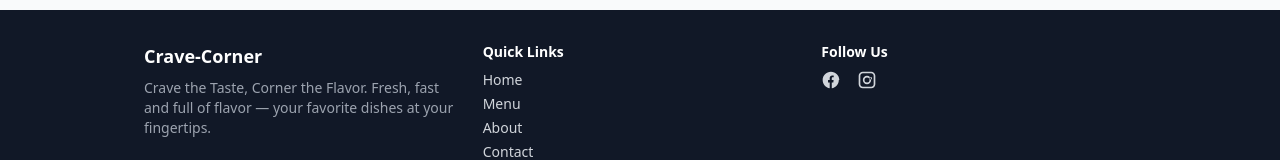
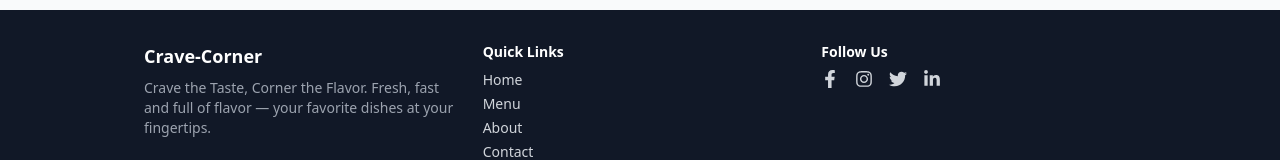
Before and after one commit to Dev-AqsaShah/crave-corner, a Next.js app in the folder crave-corner/: page / in a window 1280 px wide. Shown: the part 954-1114 px from the top of the page. Built offline with nearby package versions, Linux system fonts and the light colour scheme.

Commit message:
Update Footer.tsx

```diff
--- a/crave-corner/src/components/Footer.tsx
+++ b/crave-corner/src/components/Footer.tsx
@@ -1,5 +1,6 @@
 // src/components/Footer.tsx
 import Link from "next/link";
+import { FaFacebookF, FaInstagram, FaTwitter, FaLinkedinIn } from "react-icons/fa";
 
 export default function Footer() {
   return (
@@ -28,16 +29,18 @@ export default function Footer() {
         {/* Social Links */}
         <div>
           <h3 className="text-white font-semibold mb-2">Follow Us</h3>
-          <div className="flex gap-4">
-            <Link href="#" aria-label="Facebook" className="hover:text-white">
-              <svg xmlns="http://www.w3.org/2000/svg" className="h-5 w-5" fill="currentColor" viewBox="0 0 24 24">
-                <path d="M22 12.07C22 6.48 17.52 2 11.93 2S2 6.48 2 12.07C2 17.1 5.66 21.22 10.44 22v-7h-2v-3h2v-2.3c0-2 1.2-3.1 3-3.1.9 0 1.8.16 1.8.16v2h-1c-1 0-1.3.63-1.3 1.3V12h2.2l-.35 3h-1.85v7c4.78-.78 8.44-4.9 8.44-9.93z" />
-              </svg>
+          <div className="flex gap-4 text-lg">
+            <Link href="#" aria-label="Facebook" className="hover:text-white transition-colors">
+              <FaFacebookF />
             </Link>
-            <Link href="#" aria-label="Instagram" className="hover:text-white">
-              <svg xmlns="http://www.w3.org/2000/svg" className="h-5 w-5" fill="currentColor" viewBox="0 0 24 24">
-                <path d="M7 2C4.243 2 2 4.243 2 7v10c0 2.757 2.243 5 5 5h10c2.757 0 5-2.243 5-5V7c0-2.757-2.243-5-5-5H7zm10 2c1.654 0 3 1.346 3 3v10c0 1.654-1.346 3-3 3H7c-1.654 0-3-1.346-3-3V7c0-1.654 1.346-3 3-3h10zm-5 3a5 5 0 100 10 5 5 0 000-10zm0 2a3 3 0 110 6 3 3 0 010-6zm4.5-.5a1.5 1.5 0 110 3 1.5 1.5 0 010-3z" />
-              </svg>
+            <Link href="#" aria-label="Instagram" className="hover:text-white transition-colors">
+              <FaInstagram />
+            </Link>
+            <Link href="#" aria-label="Twitter" className="hover:text-white transition-colors">
+              <FaTwitter />
+            </Link>
+            <Link href="#" aria-label="LinkedIn" className="hover:text-white transition-colors">
+              <FaLinkedinIn />
             </Link>
           </div>
         </div>
```
